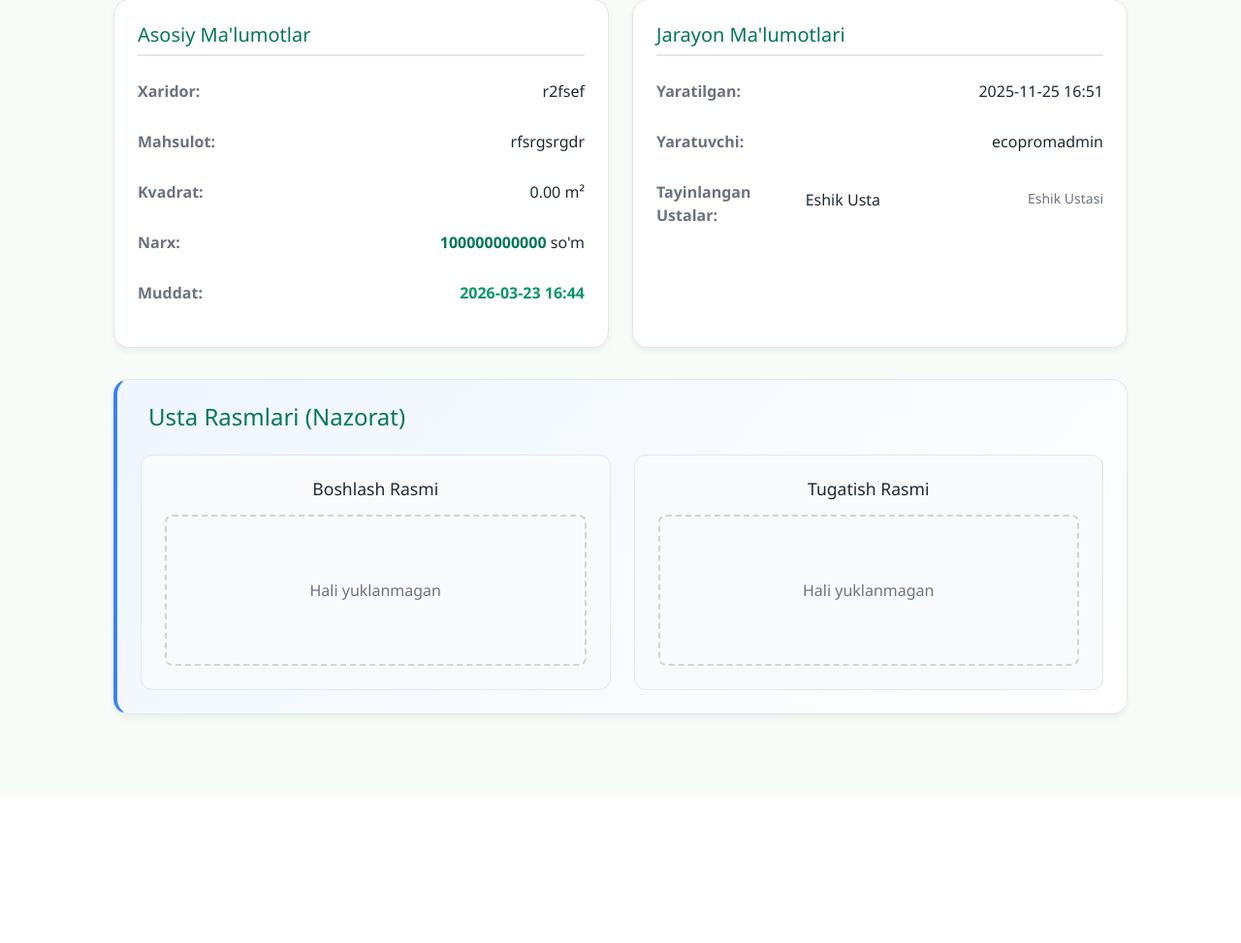
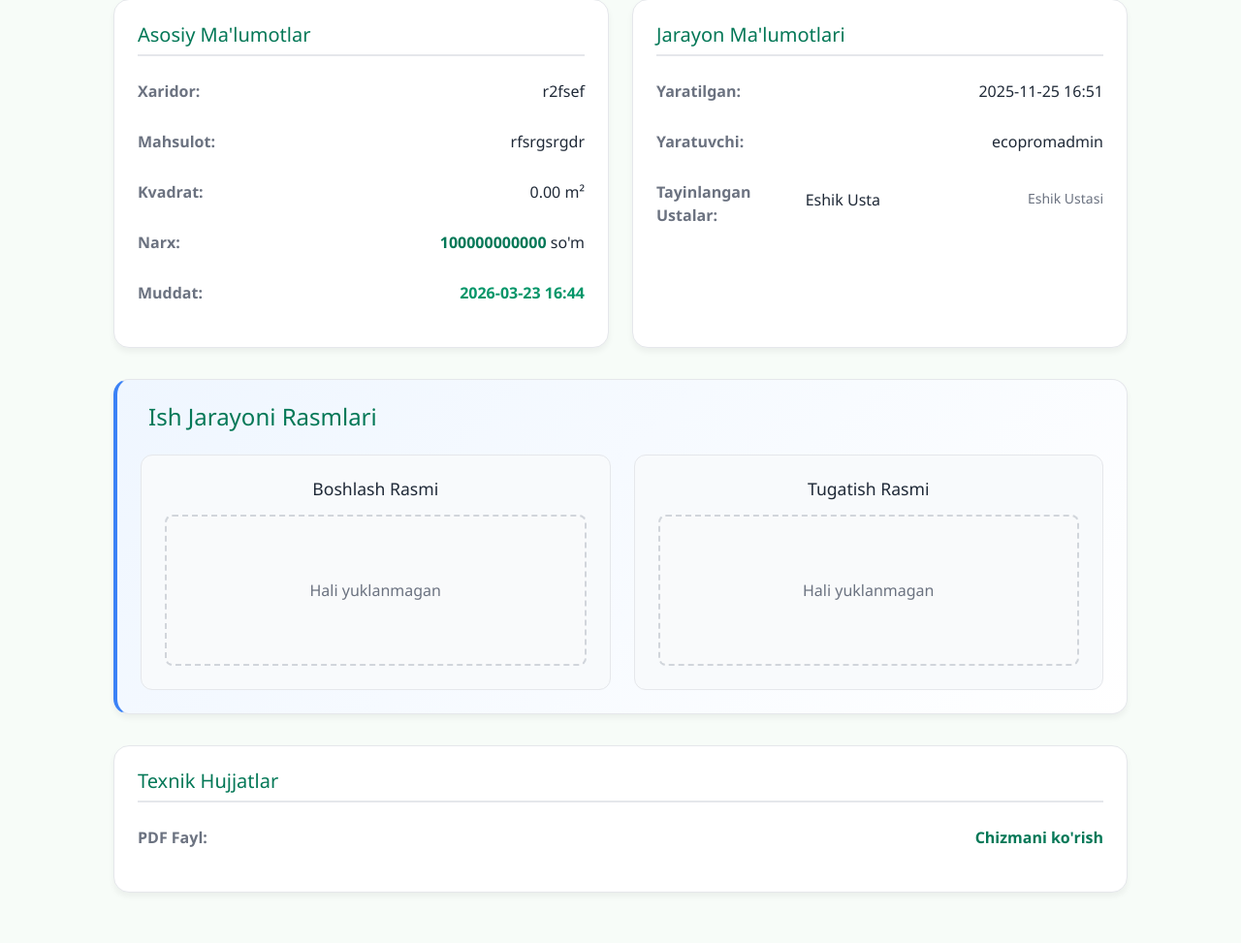
Before and after one commit to sardorsattoorovv7/korxona, a Django app: page /orders/detail/35/ in a window 1280 px wide. Shown: the part 262-1235 px from the top of the page at 97% size. Before the commit the page ends 1004 px from the top, so only its background shows below. Run offline with Django 5.2, Linux system fonts and the light colour scheme; a user stored in the database is signed in; data comes from the database, SQL or seed files in the repository; some libraries are stand-ins or nearby versions.

Commit message:
Update order_detail.html
d

```diff
--- a/orders/templates/orders/order_detail.html
+++ b/orders/templates/orders/order_detail.html
@@ -17,6 +17,8 @@
     --warning-text: #a16207;
     --info-text: #1e40af;
     --text-secondary: #6b7280;
+    --observer-color: #6b7280;
+    --observer-bg: #f3f4f6;
 }
 
 body {
@@ -28,6 +30,20 @@ body {
     max-width: 1200px;
     margin: 20px auto;
     padding: 2rem;
+}
+
+/* Kuzatuvchi banneri */
+.observer-banner {
+    background-color: var(--observer-bg);
+    border: 1px solid var(--observer-color);
+    color: var(--observer-color);
+    padding: 1rem 1.5rem;
+    border-radius: 0.75rem;
+    margin-bottom: 2rem;
+    display: flex;
+    align-items: center;
+    gap: 12px;
+    font-weight: 600;
 }
 
 /* Header qismi */
@@ -247,7 +263,7 @@ body {
     display: block;
 }
 
-/* Yuklash formasi */
+/* Yuklash formasi (faqat usta va admin uchun) */
 .upload-form {
     background: white;
     padding: 1.5rem;
@@ -350,7 +366,7 @@ input[type="file"]:hover {
     border-color: #fde68a;
 }
 
-/* Mobil harakatlar */
+/* Mobil harakatlar (faqat usta va admin uchun) */
 .mobile-actions {
     display: none;
     gap: 0.5rem;
@@ -548,6 +564,16 @@ input[type="file"]:hover {
 </style>
 
 <div class="container-detail">
+    <!-- Kuzatuvchi banneri -->
+    {% if is_observer %}
+    <div class="observer-banner">
+        <i class="fas fa-eye"></i>
+        <div>
+            <strong>Kuzatuvchi Rejimi</strong> - Siz faqat ma'lumotlarni ko'rish huquqiga egasiz.
+        </div>
+    </div>
+    {% endif %}
+
     <!-- Sarlavha kartasi -->
     <div class="order-header-card {% if order.deadline and order.deadline < now and order.status not in 'BAJARILDI,RAD_ETILDI,USTA_TUGATDI' %}order-expired{% endif %}">
         <div class="order-header-content">
@@ -578,9 +604,9 @@ input[type="file"]:hover {
         {% endfor %}
     {% endif %}
 
-    <!-- Mobil tezkor harakatlar -->
+    <!-- Mobil tezkor harakatlar (faqat usta va admin uchun) -->
+    {% if not is_observer and is_assigned_worker %}
     <div class="mobile-actions">
-        {% if is_assigned_worker %}
         {% if not order.start_image and order.status == 'TASDIQLANDI' %}
             <a href="#start-upload" class="mobile-action-btn">
                 <i class="fas fa-camera"></i> Boshlash Rasmi
@@ -591,8 +617,8 @@ input[type="file"]:hover {
                 <i class="fas fa-image"></i> Tugatish Rasmi
             </a>
         {% endif %}
+    </div>
     {% endif %}
-    </div>
 
     <!-- Asosiy ma'lumotlar kartalari -->
     <div class="info-cards-grid">
@@ -613,7 +639,7 @@ input[type="file"]:hover {
             <div class="detail-item">
                 <span class="detail-label">Narx:</span>
                 <span class="detail-value">
-                    {% if is_worker %}
+                    {% if is_worker and not is_observer %}
                         ***
                     {% else %}
                         <strong style="color: var(--primary-color);">{{ order.total_price|floatformat:0 }}</strong> so'm
@@ -674,8 +700,8 @@ input[type="file"]:hover {
         </div>
     </div>
 
-    <!-- Usta uchun rasm yuklash bo'limi -->
-    {% if is_assigned_worker %}
+    <!-- Usta uchun rasm yuklash bo'limi (faqat usta va admin uchun) -->
+    {% if not is_observer and is_assigned_worker %}
     <div class="upload-section">
         <h3 class="section-title"><i class="fas fa-camera"></i> Rasm Yuklash</h3>
 
@@ -745,10 +771,9 @@ input[type="file"]:hover {
     </div>
     {% endif %}
 
-    <!-- Menejerlar uchun rasm ko'rish bo'limi -->
-    {% if is_manager or is_production_boss or is_glavniy_admin %}
+    <!-- Rasm ko'rish bo'limi (barcha foydalanuvchilar uchun) -->
     <div class="view-section">
-        <h3 class="section-title"><i class="fas fa-eye"></i> Usta Rasmlari (Nazorat)</h3>
+        <h3 class="section-title"><i class="fas fa-eye"></i> Ish Jarayoni Rasmlari</h3>
         <div class="images-grid">
             <div class="image-card">
                 <h4>Boshlash Rasmi</h4>
@@ -778,6 +803,30 @@ input[type="file"]:hover {
                     </div>
                 {% endif %}
             </div>
+        </div>
+    </div>
+
+    <!-- PDF fayl mavjud bo'lsa -->
+    {% if order.pdf_file %}
+    <div class="info-card">
+        <h3><i class="fas fa-file-pdf"></i> Texnik Hujjatlar</h3>
+        <div class="detail-item">
+            <span class="detail-label">PDF Fayl:</span>
+            <span class="detail-value">
+                <a href="{{ order.pdf_file.url }}" target="_blank" style="color: var(--primary-color); text-decoration: none; font-weight: 600;">
+                    <i class="fas fa-external-link-alt"></i> Chizmani ko'rish
+                </a>
+            </span>
+        </div>
+    </div>
+    {% endif %}
+
+    <!-- Izohlar mavjud bo'lsa -->
+    {% if order.comment %}
+    <div class="info-card">
+        <h3><i class="fas fa-comment"></i> Izohlar</h3>
+        <div style="background: #f8fafc; padding: 1rem; border-radius: 0.5rem; border: 1px solid var(--border-color);">
+            {{ order.comment|linebreaks }}
         </div>
     </div>
     {% endif %}
@@ -811,7 +860,15 @@ document.getElementById('imageModal').addEventListener('click', function(e) {
     }
 });
 
-// Yuklash progress bari
+// Klaviatura orqali modalni yopish
+document.addEventListener('keydown', function(e) {
+    if (e.key === 'Escape') {
+        closeImageModal();
+    }
+});
+
+// Yuklash progress bari (faqat usta va admin uchun)
+{% if not is_observer and is_assigned_worker %}
 document.addEventListener('DOMContentLoaded', function() {
     const forms = document.querySelectorAll('form');
     forms.forEach(form => {
@@ -839,7 +896,7 @@ document.addEventListener('DOMContentLoaded', function() {
     });
 });
 
-// Mobil navigatsiya
+// Mobil navigatsiya (faqat usta va admin uchun)
 document.addEventListener('DOMContentLoaded', function() {
     const mobileLinks = document.querySelectorAll('.mobile-action-btn');
     mobileLinks.forEach(link => {
@@ -853,5 +910,6 @@ document.addEventListener('DOMContentLoaded', function() {
         });
     });
 });
+{% endif %}
 </script>
 {% endblock %}
```
Lines whose indentation alone changed are shown as unchanged.
